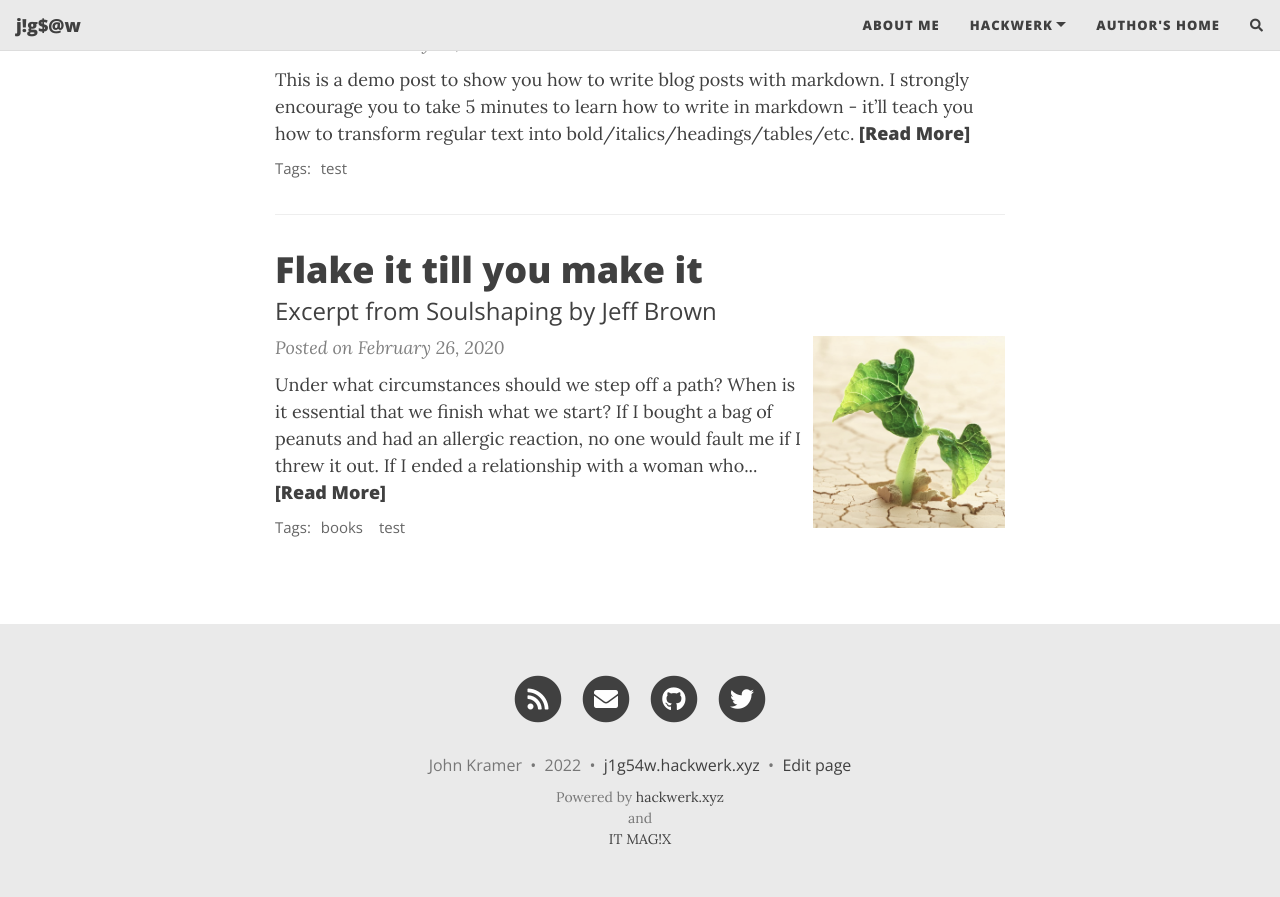
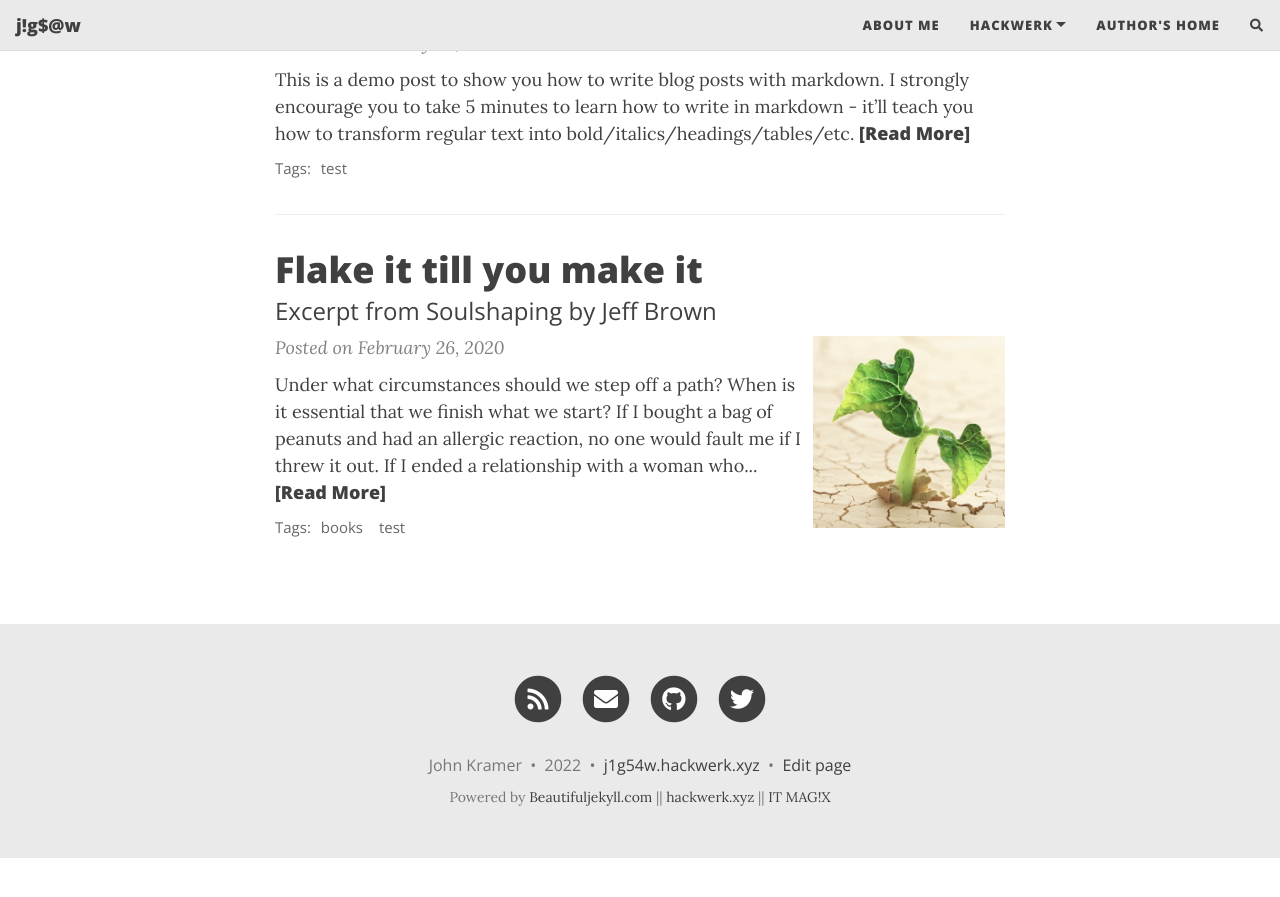
Before and after one commit to j1g54w1337/j1g54w1337.github.io, a Jekyll site: the page built from index.html, in a window 1280 px wide and 900 px high, scrolled down 963 px. Shown: the top 897 px of the window. Built offline with Jekyll 4.4.1, drawn with Linux system fonts in a browser that asks for light colours; nearby versions of some CDN libraries; the list of posts is cut into pages by our own code; comment, search, counter and statistics services are not loaded; after the commit the page ends 1821 px from its top, so only the background shows below that.

Commit message:
Re-added Beautiful Jekyll promotion

```diff
--- a/_includes/footer.html
+++ b/_includes/footer.html
@@ -39,9 +39,7 @@
       </p>
       {% unless site.remove-ads %}<p class="theme-by text-muted">
         Powered by
-	<a href="https://hackwerk.xyz">hackwerk.xyz</a></br>
-	and<br>
-	<a href="https://itmagix.nl">IT MAG!X</a></br>
+	<a href="https://beautifuljekyll.com">Beautifuljekyll.com</a> || <a href="https://hackwerk.xyz">hackwerk.xyz</a> || <a href="https://itmagix.nl">IT MAG!X</a></br>
 
       </p>{% endunless %}
       </div>
```
